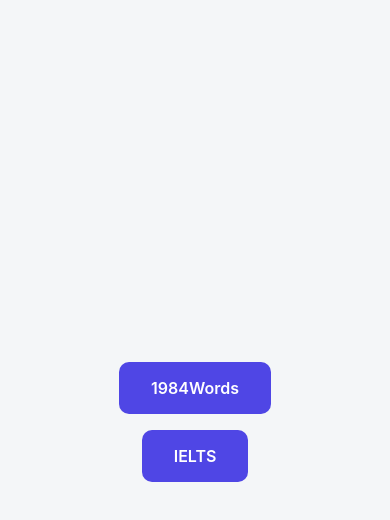
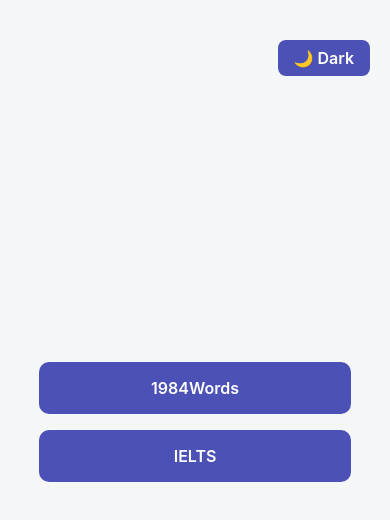
Before and after one commit to Azizgic/mindWise, a React Native app: screen / in a window 390 px wide. Shown: the top 520 px of the page. Built offline with nearby package versions, Linux system fonts and the light colour scheme.

Commit message:
added dark mode,and improved style

```diff
--- a/components/Card.tsx
+++ b/components/Card.tsx
@@ -7,6 +7,7 @@
   Pressable,
   GestureResponderEvent,
 } from "react-native";
+import { useTheme } from "../ThemeProvider";
 
 interface Props {
   isWord: boolean;
@@ -16,6 +17,8 @@
 }
 
 const Card: React.FC<Props> = ({ isWord, id, displayText, onPress }) => {
+  const { theme, toggleTheme } = useTheme();
+  const styles = getStyles(theme);
   return (
     <Pressable
       onPress={onPress}
@@ -37,34 +40,35 @@
 
 export default Card;
 
-const styles = StyleSheet.create({
+const getStyles = (theme: "light" | "dark") =>
+  StyleSheet.create({
     card: {
-    backgroundColor: "#ffffff",
+      backgroundColor: theme === "dark" ? "#1a1a1a" : "#ffffff",
       borderRadius: 12,
       paddingVertical: 24,
       paddingHorizontal: 24,
       minHeight: 220,
       justifyContent: "space-between",
       shadowColor: "#000",
-    shadowOpacity: 0.08,
+      shadowOpacity: theme === "dark" ? 0.25 : 0.1,
       shadowOffset: { width: 0, height: 6 },
-    shadowRadius: 16,
+      shadowRadius: 20,
       elevation: 6,
       width: "100%",
     },
     cardPressed: {
-    shadowOpacity: 0.12,
+      shadowOpacity: theme === "dark" ? 0.35 : 0.12,
       shadowOffset: { width: 0, height: 6 },
       shadowRadius: 18,
       transform: [{ translateY: -1 }, { scale: 1.005 }],
-    backgroundColor: "#fafafa",
+      backgroundColor: theme === "dark" ? "#2a2a2a" : "#f3f4f6",
     },
     header: {
       flexDirection: "row",
       justifyContent: "space-between",
       alignItems: "center",
       width: "100%",
-    backgroundColor: "#4c51b5",
+      backgroundColor: theme === "dark" ? "#4f46e5" : "#4338ca",
       paddingVertical: 12,
       paddingHorizontal: 16,
       borderRadius: 8,
@@ -73,13 +77,13 @@
     typeText: {
       fontSize: 16,
       fontWeight: "700",
-    color: "#e0e7ff",
+      color: theme === "dark" ? "#ffffff" : "#e0e7ff",
       textAlign: "center",
     },
     id: {
       fontSize: 12,
       fontWeight: "500",
-    color: "rgba(255,255,255,0.7)",
+      color: theme === "dark" ? "#f8fafc" : "#eeeeee",
     },
     content: {
       flex: 1,
@@ -89,7 +93,7 @@
     },
     displayText: {
       fontSize: 20,
-    color: "#111827",
+      color: theme === "dark" ? "#f8fafc" : "#0f172a",
       textAlign: "center",
       lineHeight: 28,
       fontWeight: "500",
--- a/screens/CategoryScreen.tsx
+++ b/screens/CategoryScreen.tsx
@@ -1,16 +1,25 @@
 // screens/CategoryScreen.tsx
 import React from "react";
 import { View, Text, Pressable, StyleSheet } from "react-native";
+import { useTheme } from "../ThemeProvider";
 
 interface Props {
   onSelectCategory: (category: string) => void;
 }
 
 const CategoryScreen: React.FC<Props> = ({ onSelectCategory }) => {
+  const { theme, toggleTheme } = useTheme();
+  const styles = getStyles(theme);
   const categories = ["1984Words", "IELTS"];
 
   return (
     <View style={styles.container}>
+      <Pressable onPress={toggleTheme} style={styles.themeToggle}>
+        <Text style={styles.btnText}>
+          {theme === "dark" ? "🌞 Light" : "🌙 Dark"}
+        </Text>
+      </Pressable>
+
       {categories.map((cat) => (
         <Pressable
           key={cat}
@@ -26,20 +35,34 @@
 
 export default CategoryScreen;
 
-const styles = StyleSheet.create({
+const getStyles = (theme: "light" | "dark") =>
+  StyleSheet.create({
     container: {
       flex: 1,
-    backgroundColor: "#f4f6f8",
+      backgroundColor: theme === "dark" ? "#121212" : "#f4f6f8",
       alignItems: "center",
       justifyContent: "center",
       gap: 16,
     },
+
+    themeToggle: {
+      position: "absolute",
+      top: 40,
+      right: 20,
+      backgroundColor: theme === "dark" ? "#2a2a3c" : "#4c51b5",
+      paddingHorizontal: 16,
+      paddingVertical: 8,
+      borderRadius: 8,
+    },
+
     btn: {
-    backgroundColor: "#4f46e5",
+      backgroundColor: theme === "dark" ? "#2a2a3c" : "#4c51b5",
       paddingVertical: 16,
-    paddingHorizontal: 32,
+      paddingHorizontal: 52,
+      width: "80%",
       borderRadius: 10,
       elevation: 2,
+      alignItems: "center",
     },
     btnText: {
       color: "#fff",
--- a/screens/FlashcardScreen.tsx
+++ b/screens/FlashcardScreen.tsx
@@ -11,6 +11,7 @@
 // 👇 Static imports (this is the fix!)
 import data1984 from "../assets/data/1984Words.json";
 import dataIELTS from "../assets/data/IELTS.json";
+import { useTheme } from "../ThemeProvider";
 
 interface WordItem {
   word: string;
@@ -29,6 +30,9 @@
 };
 
 const FlashcardScreen: React.FC<Props> = ({ category, onBack }) => {
+  const { theme, toggleTheme } = useTheme();
+  const styles = getStyles(theme);
+
   const [data, setData] = useState<WordItem[]>([]);
   const [index, setIndex] = useState(0);
   const [isFront, setIsFront] = useState<boolean>(true);
@@ -98,6 +102,12 @@
       <Pressable onPress={onBack} style={styles.backBtn}>
         <Text style={styles.text}>← Back</Text>
       </Pressable>
+      <Pressable onPress={toggleTheme} style={styles.themeToggle}>
+        <Text style={styles.text}>
+          {theme === "dark" ? "🌞 Light" : "🌙 Dark"}
+        </Text>
+      </Pressable>
+
       <Card
         isWord={isFront}
         id={`${index + 1}/${data.length}`}
@@ -119,10 +129,11 @@
 
 export default FlashcardScreen;
 
-const styles = StyleSheet.create({
+const getStyles = (theme: "light" | "dark") =>
+  StyleSheet.create({
     container: {
       flex: 1,
-    backgroundColor: "#f4f6f8",
+      backgroundColor: theme === "dark" ? "#121212" : "#f4f6f8",
       alignItems: "center",
       justifyContent: "center",
       paddingTop: 60,
@@ -132,12 +143,13 @@
       flex: 1,
       alignItems: "center",
       justifyContent: "center",
+      backgroundColor: theme === "dark" ? "#121212" : "#f4f6f8",
     },
     backBtn: {
       position: "absolute",
       top: 40,
       left: 20,
-    backgroundColor: "#4c51bf",
+      backgroundColor: theme === "dark" ? "#2a2a3c" : "#4c51b5",
       paddingHorizontal: 16,
       paddingVertical: 8,
       borderRadius: 8,
@@ -145,18 +157,27 @@
     text: {
       color: "#fff",
       fontWeight: "600",
+      fontSize: 16,
     },
     navBtnsContainer: {
-    display: "flex",
       flexDirection: "row",
       justifyContent: "space-between",
       width: "100%",
-    marginTop: 15,
+      marginTop: 24,
     },
     navBtn: {
-    backgroundColor: "#4c51bf",
+      backgroundColor: theme === "dark" ? "#2a2a3c" : "#4c51b5",
       paddingHorizontal: 50,
       paddingVertical: 15,
       borderRadius: 8,
     },
+    themeToggle: {
+      position: "absolute",
+      top: 40,
+      right: 20,
+      backgroundColor: theme === "dark" ? "#2a2a3c" : "#4c51b5",
+      paddingHorizontal: 16,
+      paddingVertical: 8,
+      borderRadius: 8,
+    },
   });
```
Lines whose indentation alone changed are shown as unchanged.
